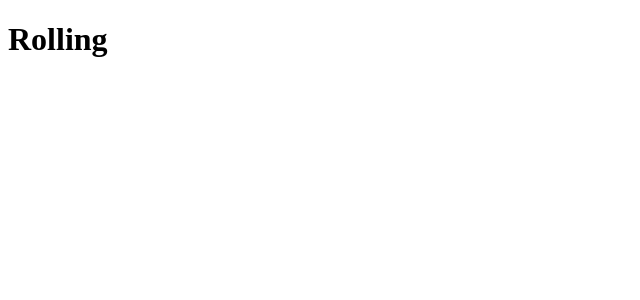
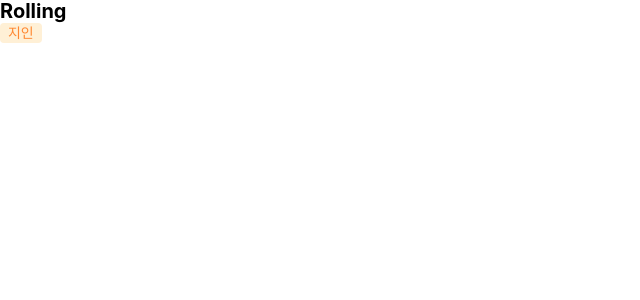
Before and after one commit to 1Cheol-and-4-team/Rolling, a React (Vite) app: page / in a window 1280 px wide. Shown: the top 300 px of the page, without its empty margins (0-640 px from the left). Built offline with nearby package versions, Linux system fonts and the light colour scheme.

Commit message:
Create Badge component

```diff
--- a/src/App.jsx
+++ b/src/App.jsx
@@ -1,4 +1,5 @@
 import { useState } from 'react';
+import { Badge } from './components/common/Badge';
 
 function App() {
   const [count, setCount] = useState(0);
@@ -6,6 +7,7 @@ function App() {
   return (
     <>
       <h1 className='title-24'>Rolling</h1>
+      <Badge />
     </>
   );
 }
--- a/src/components/common/Badge/Badge.jsx
+++ b/src/components/common/Badge/Badge.jsx
@@ -0,0 +1,22 @@
+import { response, relationshipToEnglish } from '@/stores';
+import styles from './Badge.module.scss';
+import classNames from 'classnames/bind';
+
+const cx = classNames.bind(styles);
+
+export function Badge() {
+  // 현재는 mock 데이터를 이용함
+  // 추후에 relationship은 prop으로 받아와야 함
+  const mockRelationship = response.results[1].recentMessages[0].relationship;
+
+  return (
+    <span
+      className={cx(
+        'badge',
+        `badge-${relationshipToEnglish(mockRelationship)}`
+      )}
+    >
+      {mockRelationship}
+    </span>
+  );
+}
--- /dev/null
+++ b/src/components/common/Badge/Badge.module.scss
@@ -0,0 +1,23 @@
+.badge {
+  @include inline-flexbox();
+  @include text-style(14);
+  padding: 0px 8px;
+  border-radius: 4px;
+
+  &-acquaintance {
+    color: $orange-500;
+    background-color: $orange-100;
+  }
+  &-colleague {
+    color: $purple-600;
+    background-color: $purple-100;
+  }
+  &-family {
+    color: $green-500;
+    background-color: $green-100;
+  }
+  &-friend {
+    color: $blue-500;
+    background-color: $blue-100;
+  }
+}
--- /dev/null
+++ b/src/components/common/Badge/index.js
@@ -0,0 +1 @@
+export * from './Badge';
--- a/src/stores/colorChips.js
+++ /dev/null
@@ -1,6 +0,0 @@
-export const colorChips = [
-  { id: 1, color: 'orange' },
-  { id: 2, color: 'purple' },
-  { id: 3, color: 'blue' },
-  { id: 4, color: 'green' },
-];
--- /dev/null
+++ b/src/stores/constants.js
@@ -0,0 +1,13 @@
+export const colorChips = [
+  { id: 1, color: 'orange' },
+  { id: 2, color: 'purple' },
+  { id: 3, color: 'blue' },
+  { id: 4, color: 'green' },
+];
+
+export const relationshipToEnglish = (relationship) => {
+  if (relationship === '지인') return 'acquaintance';
+  else if (relationship === '동료') return 'colleague';
+  else if (relationship === '가족') return 'family';
+  else if (relationship === '친구') return 'friend';
+};
--- a/src/stores/index.js
+++ b/src/stores/index.js
@@ -1,2 +1,2 @@
 export * from './mock';
-export * from './colorChips';
+export * from './constants';
```
